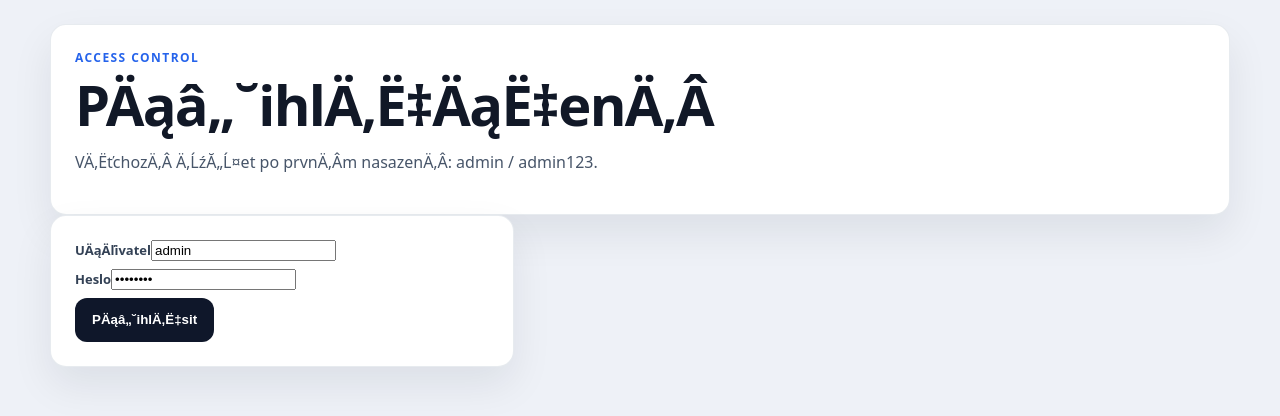
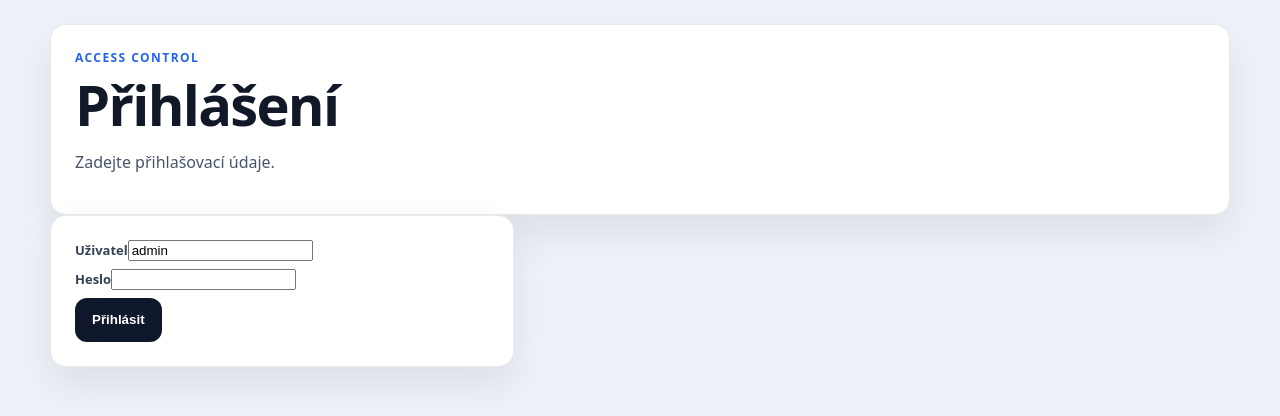
Before and after one commit to suseto-ui/suseto-v2, a Flask app: page /login in a window 1280 px wide. Shown: the part 73-489 px from the top of the page. Run offline with Flask 3, Linux system fonts and the light colour scheme.

Commit message:
Update login page text to Czech localization

```diff
--- a/templates/pages/login.html
+++ b/templates/pages/login.html
@@ -1 +1 @@
-{% extends "layout.html" %}{% block title %}Suseto | PÄąâ„˘ihlÄ‚Ë‡ÄąË‡enÄ‚Â­{% endblock %}{% block content %}<section class="page-head"><div class="panel"><div class="eyebrow">Access control</div><h1>PÄąâ„˘ihlÄ‚Ë‡ÄąË‡enÄ‚Â­</h1><p class="lead">VÄ‚ËťchozÄ‚Â­ Ä‚ĹźĂ„Ĺ¤et po prvnÄ‚Â­m nasazenÄ‚Â­: {{ admin_username }} / {{ admin_password }}.</p></div></section><section class="aidc-layout"><form id="login-form" class="panel"><label>UÄąÄľivatel<input id="login-user" value="{{ admin_username }}"></label><label>Heslo<input id="login-pass" type="password" value="{{ admin_password }}"></label><button class="btn btn-primary">PÄąâ„˘ihlÄ‚Ë‡sit</button><div id="login-out"></div></form></section><script src="{{ url_for('static',filename='js/login.js') }}"></script>{% endblock %}
+{% extends "layout.html" %}{% block title %}Suseto | Přihlášení{% endblock %}{% block content %}<section class="page-head"><div class="panel"><div class="eyebrow">Access control</div><h1>Přihlášení</h1><p class="lead">Zadejte přihlašovací údaje.</p></div></section><section class="aidc-layout"><form id="login-form" class="panel"><label>Uživatel<input id="login-user" value="{{ admin_username }}"></label><label>Heslo<input id="login-pass" type="password"></label><button class="btn btn-primary">Přihlásit</button><div id="login-out"></div></form></section><script src="{{ url_for('static',filename='js/login.js') }}"></script>{% endblock %}
```
